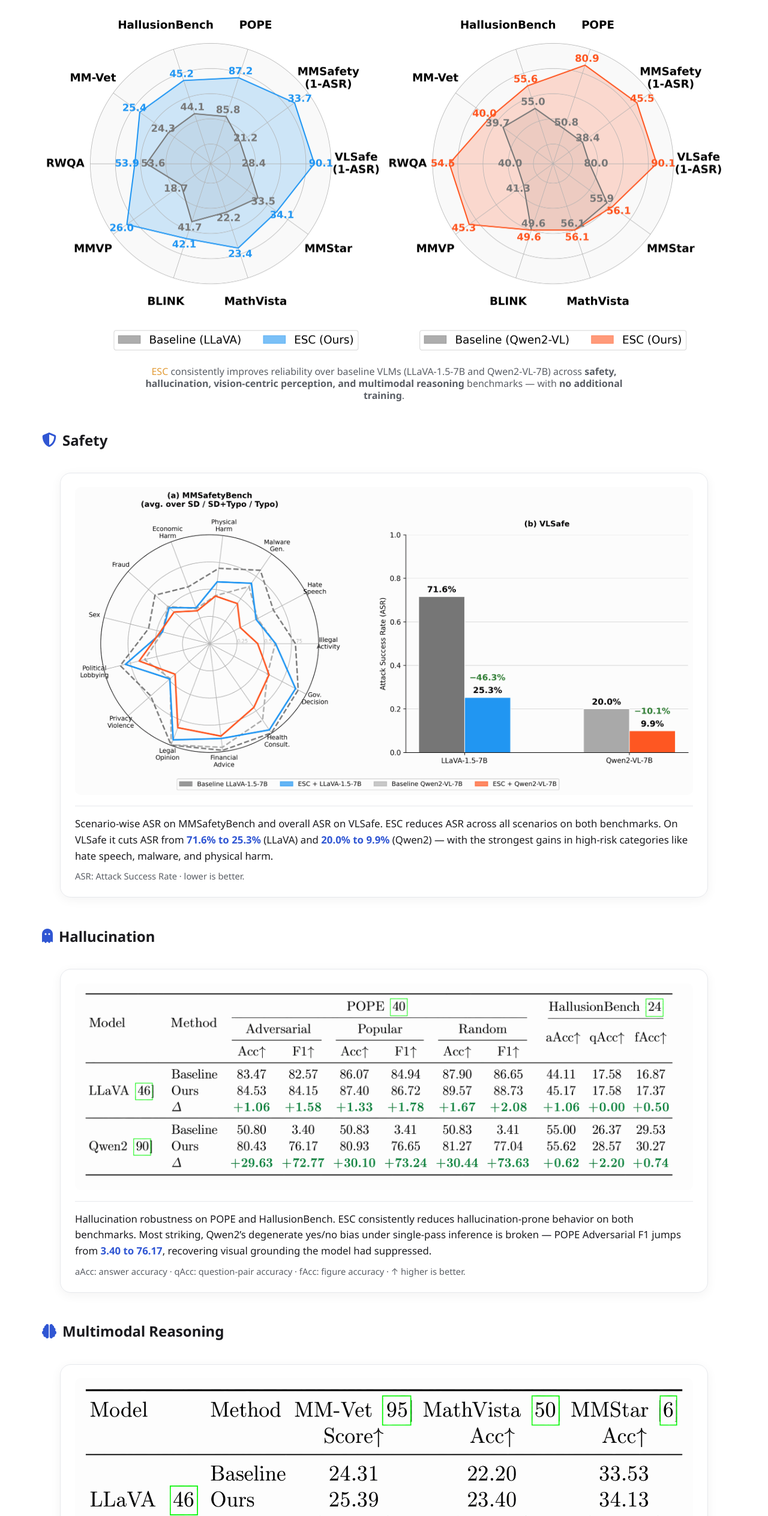
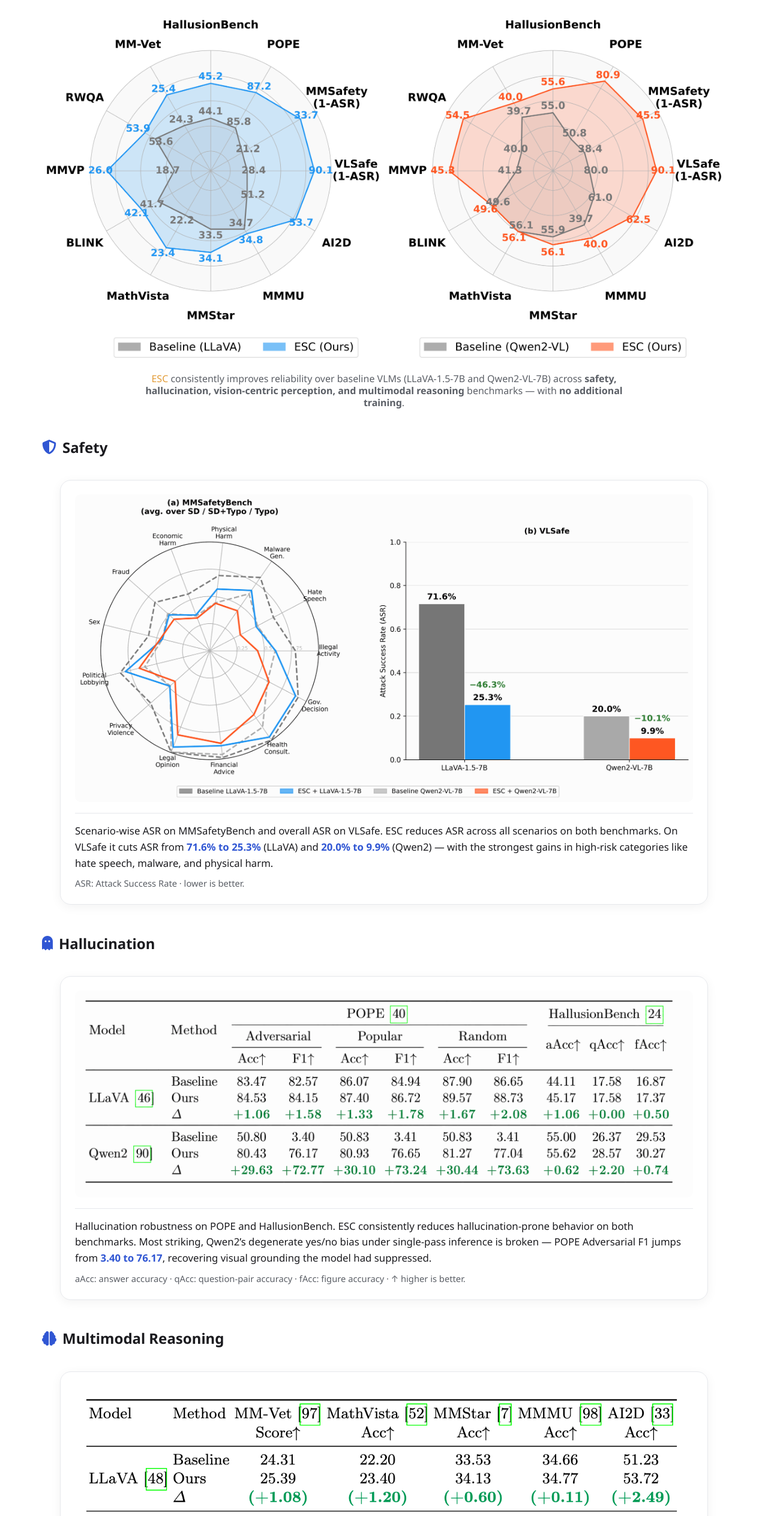
Before and after one commit to GenAI4E/ESC, a plain HTML site: page index.html in a window 1280 px wide. Shown: the part 6268-8795 px from the top of the page at 60% size. Drawn offline with nearby package versions, Linux system fonts and the light colour scheme; some icons are missing; a web font is replaced by a local one.

Commit message:
add new bench and change result table

```diff
--- a/index.html
+++ b/index.html
@@ -493,7 +493,7 @@
     <!-- Teaser overview (radar) — relocated here: below the headline counters, above the benchmark tables -->
     <div class="teaser columns is-centered">
       <div class="column is-full has-text-centered">
-        <img loading="lazy" src="static/images/figures/fig1_teaser.png" alt="ESC vs. baseline VLMs across diverse benchmarks" class="teaser-img">
+        <img loading="lazy" src="static/images/figures/fig1_radar_v2.png" alt="ESC vs. baseline VLMs across diverse benchmarks" class="teaser-img">
         <h2 class="subtitle has-text-centered">
           <span class="esc-name">ESC</span> consistently improves reliability over baseline VLMs (LLaVA-1.5-7B and Qwen2-VL-7B)
           across <b>safety, hallucination, vision-centric perception, and multimodal reasoning</b> benchmarks &mdash;
@@ -532,8 +532,8 @@
     <div class="columns is-centered">
       <div class="column is-full">
         <div class="res-table-card">
-          <img loading="lazy" src="static/images/figures/Table2.png" alt="Multimodal reasoning on MM-Vet, MathVista, and MMStar" class="res-table-img">
-          <p class="caption">Multimodal reasoning on MM-Vet, MathVista, and MMStar. ESC gives consistent gains for LLaVA across all three benchmarks and preserves the stronger Qwen2 baseline with <b>no degradation</b> &mdash; corrective feedback refines reasoning without introducing bias. <span class="cap-note">Score: GPT-4o evaluation for MM-Vet &middot; Acc: Accuracy &middot; &uarr; higher is better.</span></p>
+          <img loading="lazy" src="static/images/figures/multimodal_reasoning_v2.png" alt="Multimodal reasoning on MM-Vet, MathVista, MMStar, MMMU, and AI2D" class="res-table-img">
+          <p class="caption">Multimodal reasoning on MM-Vet, MathVista, MMStar, MMMU, and AI2D. ESC delivers consistent gains for <b>both</b> backbones &mdash; up to <b>+2.49</b> on AI2D (LLaVA) and <b>+1.55</b> on AI2D (Qwen2) &mdash; and never degrades a benchmark, even on the already-strong Qwen2 baseline. Corrective feedback refines reasoning without introducing bias. <span class="cap-note">Score: GPT-4o evaluation for MM-Vet &middot; Acc: Accuracy &middot; &uarr; higher is better.</span></p>
         </div>
       </div>
     </div>
```
Also changed, not shown: static/images/figures/fig1_radar_v2.png (added), static/images/figures/multimodal_reasoning_v2.png (added).
